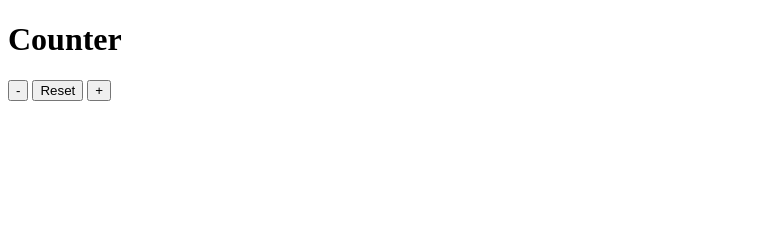
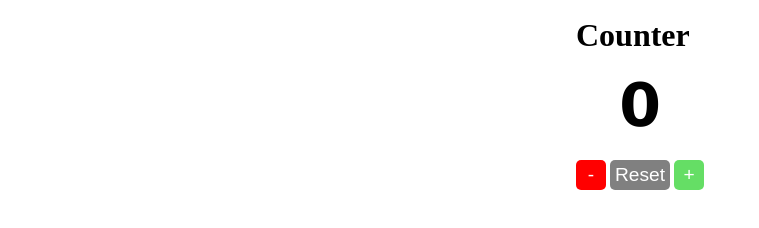
Before and after one commit to sanmijingbrahma/SimpleProjects, a plain HTML site: page 06Counter/index.html in a window 1280 px wide. Shown: the whole page, without its empty margins (0-759 px from the left). Drawn offline with Linux system fonts and the light colour scheme.

Commit message:
Add Stylesheet & Link to the HTML file

```diff
--- a/06Counter/index.html
+++ b/06Counter/index.html
@@ -5,18 +5,19 @@
     <meta charset="UTF-8">
     <meta name="viewport" content="width=device-width, initial-scale=1.0">
     <title>Counter</title>
+    <link rel="stylesheet" href="style.css">
 </head>
 
 <body>
     <div id="counter">
         <h1>Counter</h1>
         <div id="count">
-
+            <h2>0</h2>
         </div>
         <div id="buttons">
-            <button>-</button>
-            <button>Reset</button>
-            <button>+</button>
+            <button id="sub">-</button>
+            <button id="reset">Reset</button>
+            <button id="add">+</button>
         </div>
 
     </div>
--- /dev/null
+++ b/06Counter/style.css
@@ -0,0 +1,71 @@
+* {
+  margin: 0px;
+  padding: 0px;
+}
+
+#counter {
+  display: grid;
+  justify-content: center;
+  align-items: center;
+  grid-template-rows: repeat(3, 1fr);
+}
+
+#add {
+  font-size: larger;
+  color: white;
+  height: 30px;
+  width: 30px;
+  border: none;
+  border-radius: 5px;
+  background-color: rgb(101, 222, 101);
+  -webkit-border-radius: 5px;
+  -moz-border-radius: 5px;
+  -ms-border-radius: 5px;
+  -o-border-radius: 5px;
+}
+
+#add:hover {
+  background-color: rgb(19, 188, 19);
+}
+
+#reset {
+  font-size: larger;
+  color: white;
+  height: 30px;
+  width: 60px;
+  border: none;
+  border-radius: 5px;
+  background-color: grey;
+  -webkit-border-radius: 5px;
+  -moz-border-radius: 5px;
+  -ms-border-radius: 5px;
+  -o-border-radius: 5px;
+}
+
+#reset:hover {
+  background-color: rgb(111, 111, 111);
+}
+#sub {
+  font-size: larger;
+  color: white;
+  height: 30px;
+  width: 30px;
+  border: none;
+  border-radius: 5px;
+  background-color: red;
+  -webkit-border-radius: 5px;
+  -moz-border-radius: 5px;
+  -ms-border-radius: 5px;
+  -o-border-radius: 5px;
+}
+
+#sub:hover {
+  background-color: rgb(207, 50, 50);
+}
+
+h2 {
+  text-align: center;
+  font-size: 60px;
+  font-family: "Lucida Sans", "Lucida Sans Regular", "Lucida Grande",
+    "Lucida Sans Unicode", Geneva, Verdana, sans-serif;
+}
```
